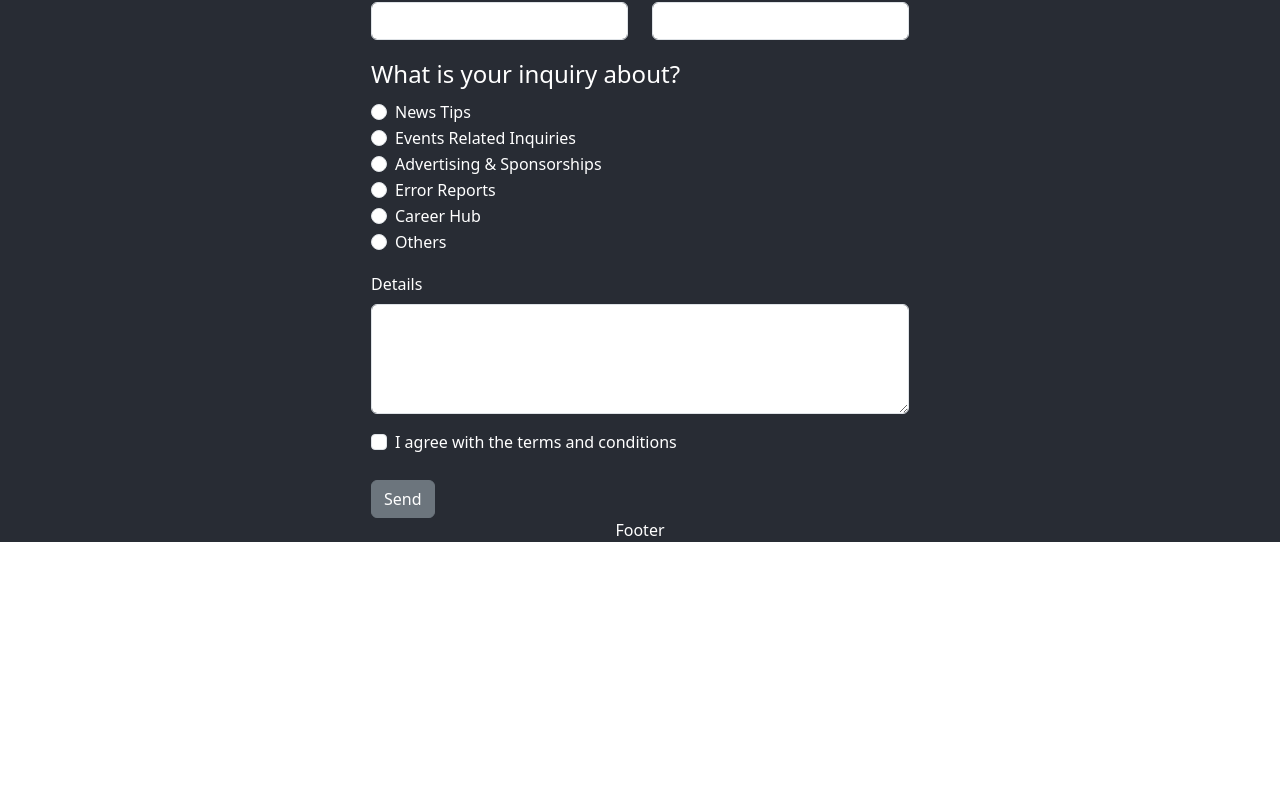
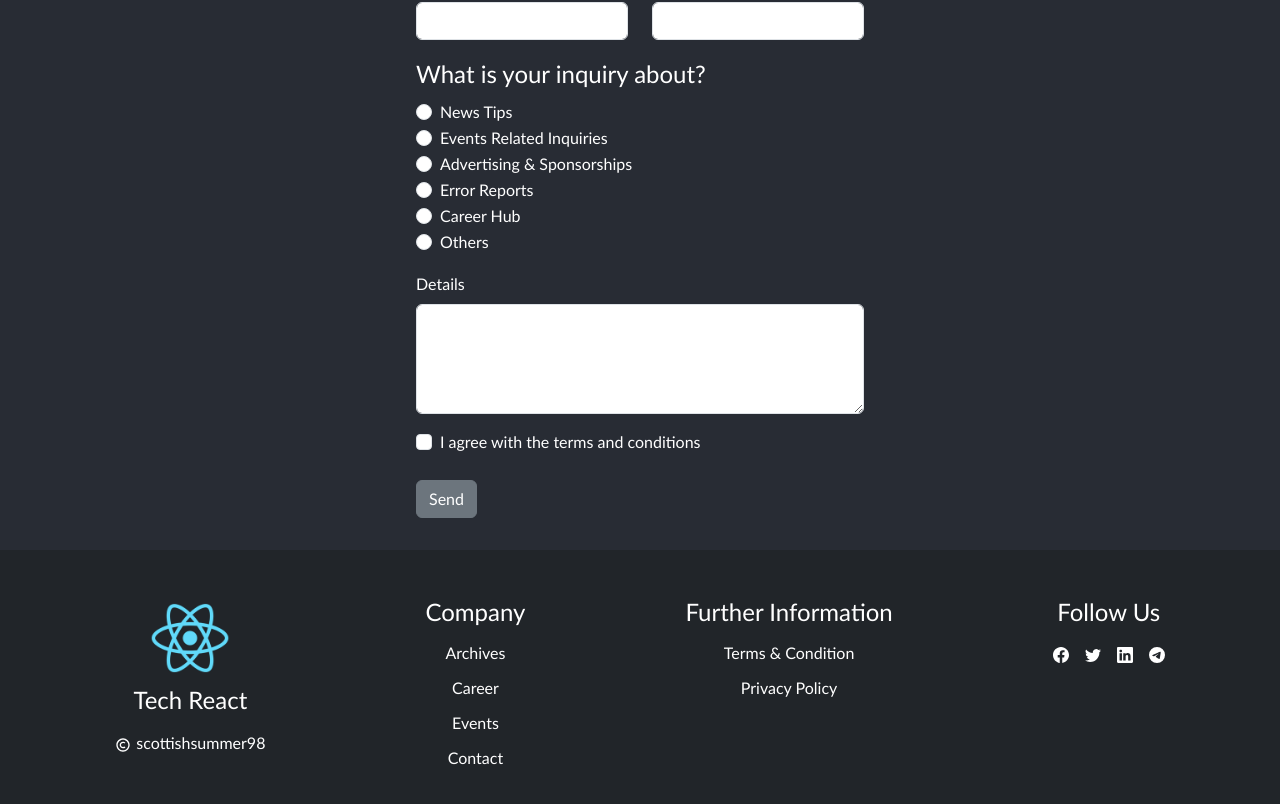
Before and after one commit to scottishsummer98/react_techblog, a React (Create React App) app: page /contact in a window 1280 px wide. Shown: the part 384-1188 px from the top of the page. Before the commit the page ends 926 px from the top, so only its background shows below. Built offline with nearby package versions, Linux system fonts and the light colour scheme.

Commit message:
'footerdone'

```diff
--- a/package.json
+++ b/package.json
@@ -10,6 +10,7 @@
     "dateformat": "^5.0.3",
     "react": "^18.2.0",
     "react-dom": "^18.2.0",
+    "react-icons": "^4.9.0",
     "react-popper": "^2.3.0",
     "react-redux": "^8.0.7",
     "react-router-dom": "^6.11.2",
--- a/src/App.jsx
+++ b/src/App.jsx
@@ -1,8 +1,8 @@
 import "./styles/App.css";
 import "./styles/Main.css";
 import "./styles/Sub.css";
-import Login from "./components/main/auth/Login"
-import Signup from "./components/main/auth/Signup"
+import Login from "./components/main/auth/Login";
+import Signup from "./components/main/auth/Signup";
 import Home from "./components/main/Home";
 import Footer from "./components/main/Footer";
 import Header from "./components/main/Header";
@@ -10,7 +10,7 @@ import { BrowserRouter, Routes, Route } from "react-router-dom";
 import Archives from "./components/main/Archives";
 import Career from "./components/main/Career";
 import Events from "./components/main/Events";
-import Contact from "./components/main/Contact"
+import Contact from "./components/main/Contact";
 import myStore from "./redux/store";
 import { Provider } from "react-redux";
 
@@ -20,6 +20,7 @@ function App() {
       <Provider store={myStore}>
         <BrowserRouter>
           <Header />
+          <div style={{ paddingBottom: "2rem" }}>
             <Routes>
               <Route path="/login" element={<Login />}></Route>
               <Route path="/signup" element={<Signup />}></Route>
@@ -29,6 +30,8 @@ function App() {
               <Route path="/events" element={<Events />}></Route>
               <Route path="/contact" element={<Contact />}></Route>
             </Routes>
+          </div>
+
           <Footer />
         </BrowserRouter>
       </Provider>
--- a/src/components/Main/Footer.jsx
+++ b/src/components/Main/Footer.jsx
@@ -1,8 +1,65 @@
 import React, { Component } from "react";
+import logo from "../../assets/react.png";
+import { BiCopyright } from "react-icons/bi";
+import { BsFacebook, BsTwitter, BsLinkedin, BsTelegram } from "react-icons/bs";
 
 export class Footer extends Component {
   render() {
-    return <div>Footer</div>;
+    return (
+      <div>
+        <div className="footer_container">
+          <div className="footer_columns">
+            <div className="footer_items">
+              <img className="footer_logo" src={logo} alt="Logo" />
+              <h4>Tech React</h4>
+              <p>
+                <BiCopyright />
+                <a
+                  style={{
+                    marginLeft: "5px",
+                    textDecoration: "none",
+                    color: "white",
+                    fontSize: "medium",
+                  }}
+                  href="https://github.com/scottishsummer98"
+                >
+                  scottishsummer98
+                </a>
+              </p>
+            </div>
+            <div className="footer_items">
+              <h4>Company</h4>
+              <h6>Archives</h6>
+              <h6>Career</h6>
+              <h6>Events</h6>
+              <h6>Contact</h6>
+            </div>
+            <div className="footer_items">
+              <h4>Further Information</h4>
+              <h6>Terms & Condition</h6>
+              <h6>Privacy Policy</h6>
+            </div>
+            <div className="footer_items">
+              <h4>Follow Us</h4>
+              <div className="footer_socials">
+                <h6>
+                  <BsFacebook />
+                </h6>
+                <h6>
+                  <BsTwitter />
+                </h6>
+                <h6>
+                  <BsLinkedin />
+                </h6>
+                <h6>
+                  <BsTelegram />
+                </h6>
+              </div>
+            </div>
+          </div>
+        </div>
+      </div>
+    );
   }
 }
 
--- a/src/styles/App.css
+++ b/src/styles/App.css
@@ -4,4 +4,5 @@
   flex-direction: column;
   align-items: center;
   color: white;
+  font-family:'Gill Sans', 'Gill Sans MT', Calibri, 'Trebuchet MS', sans-serif;
 }
--- a/src/styles/Main.css
+++ b/src/styles/Main.css
@@ -3,3 +3,32 @@
     flex-direction: row;
     gap: 2rem;
 }
+.footer_container {
+  position:absolute;
+  right:0;
+  left:0;
+  padding:3rem;
+  background-color: #212529;
+  color: white;
+
+}
+.footer_columns {
+  display: flex;
+  flex-direction: row;
+  gap: 10rem;
+  justify-content: center;
+}
+.footer_items {
+  display: flex;
+  flex-direction: column;
+  gap: .5rem;
+  align-items: center;
+}
+.footer_logo {
+  width: 5rem;
+}
+.footer_socials {
+  display: flex;
+  flex-direction: row;
+  gap: 1rem;
+}
```
Also changed, not shown: 1 other file (tests, documents, lock files or other folders). Lines whose indentation alone changed are shown as unchanged.
